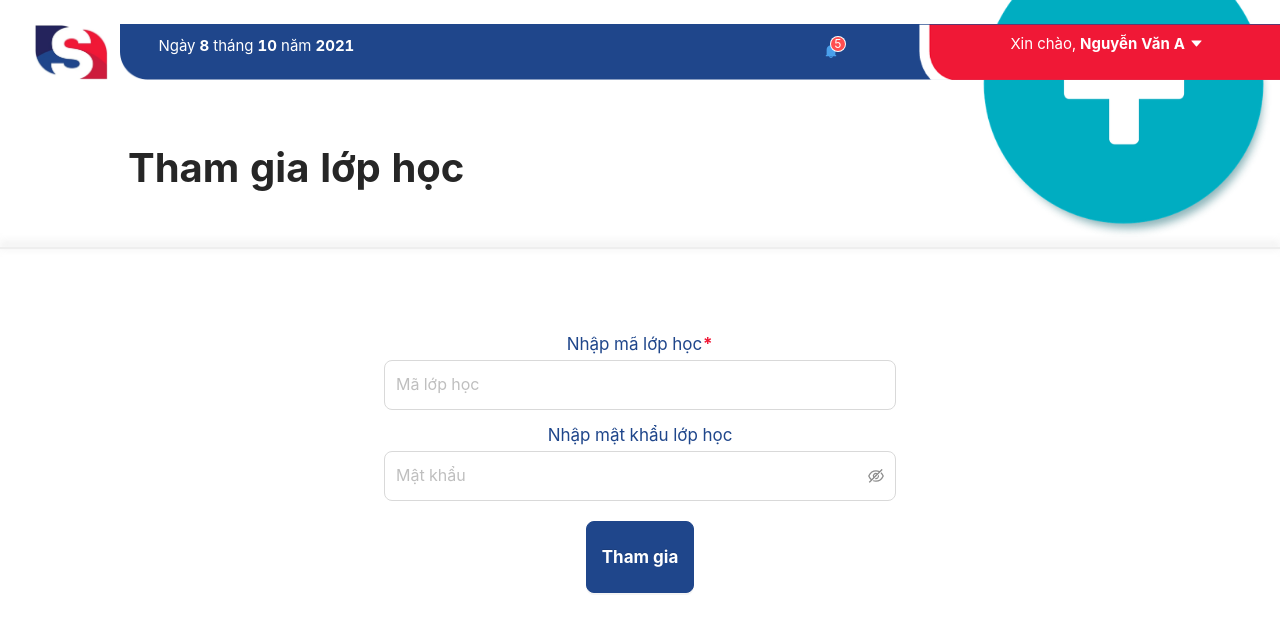
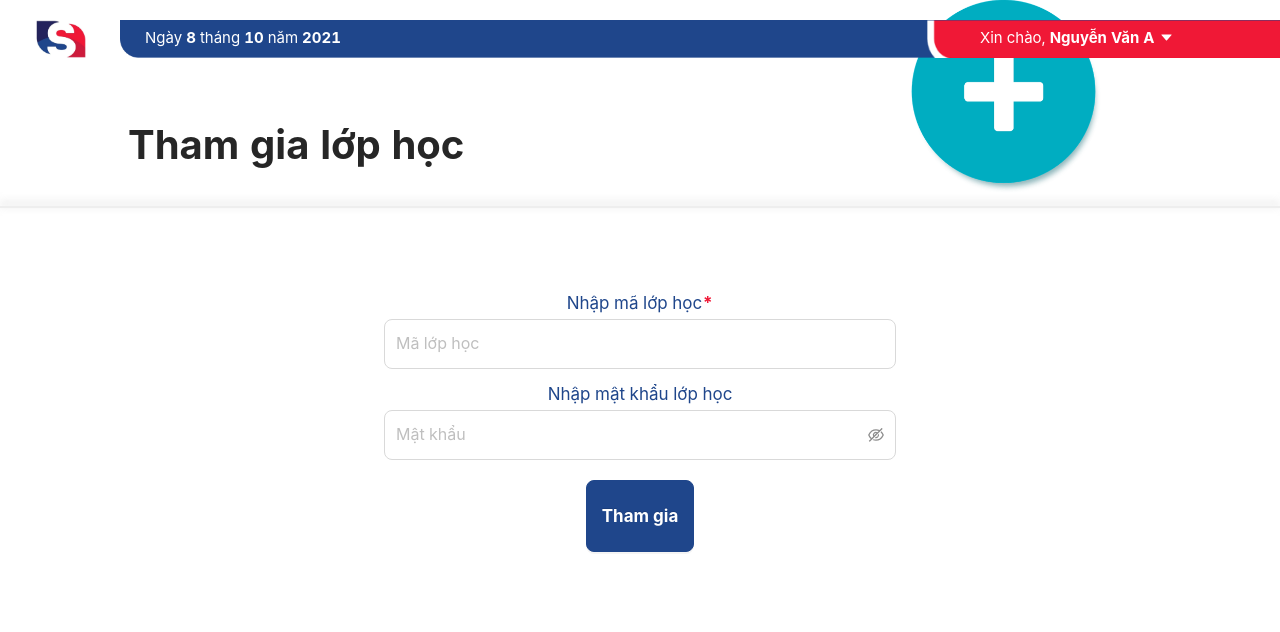
Before and after one commit to dongphong543/L03_nhom2_doancnpm211, a React (Create React App) app: page / in a window 1280 px wide. Shown: the top 632 px of the page. Built offline with nearby package versions, Linux system fonts and the light colour scheme.

Commit message:
update navbar.js

```diff
--- a/src/class_content.js
+++ b/src/class_content.js
@@ -82,9 +82,9 @@ const Class_content = () => {
             <img
                 src={board}
                 style={{
-                marginLeft: "75vw",
-                marginTop: "-34vh",
-                maxHeight: "40vh",
+                    marginLeft: "70vw",
+                    marginTop: "-200px",
+                    height: "210px",
                 }}
             />
             <hr
--- a/src/join_class.js
+++ b/src/join_class.js
@@ -19,14 +19,13 @@ const join_class = () => {
             <img
             src={join}
             style={{
-                marginLeft: "75vw",
-                marginTop: "-35vh",
-                maxHeight: "40vh",
+                marginLeft: "70vw",
+                marginTop: "-200px",
+                height: "210px",
             }}
             />
             <hr
             style={{
-                // marginTop: "-4vh",
                 backgroundColor: "#eee",
                 height: 0.05,
                 width: "auto",
--- a/src/navbar.js
+++ b/src/navbar.js
@@ -10,91 +10,69 @@ var myCurrentDate = new Date();
 
 
 const App = () => (
-  <div  style={{ overflowX: "hidden" }}>
-    <Row>
-      <Col style={{
-        marginTop: "3vh",
-        marginLeft: "10px",
-        marginRight: "110px",
-        marginBottom: "7vh"
-      }}>
+  <div
+    style={{
+      overflowX: "hidden",
+      position: "relative",
+    }}
+  >
     <img
-          className="s"
       src={logo}
       style={{
-            verticalAlign: "left",
-            height: "7vh",
+        marginTop: "20px",
+        marginLeft: "35px",
+        height: "38px",
         position: "absolute",
-            marginLeft: "23px"
       }}
     />
-
-      </Col>
-      <Col style={{
-        marginRight: "-10vw",
-        marginTop: "3vh",
-        minWidth: "10vw",
-        maxWidth: "70vw",
-      }}>
-        <img
-          className="bluebar"
-          src={bluebar}
+    <div
       style={{
+        marginTop: "20px",
+        marginLeft: "120px",
+        marginRight: "-1693px",
+        height: "38px",
         position: "absolute",
-            height: "7vh",
       }}
-        />
-        <figcaption style={{
+    >
+      <span
+        style={{
+          color: "white",
           position: "absolute",
-          width: "60vw",
-          marginTop: "1.2vh",
-          marginLeft: "3vw",
-          color: "white",
-          fontSize: "15px",
-        }}>
+          marginLeft: "25px",
+          marginTop: "6px",
+          fontSize: "15px"
+        }}
+      >
+        {" "}
         Ngày <b> {myCurrentDate.getDate()} </b> tháng
         <b> {myCurrentDate.getMonth()} </b>
         năm <b> {myCurrentDate.getFullYear()} </b>
-
-        </figcaption>
-      <Col style={{
-        marginRight: "-600px",
-        marginTop: "2vh",
-      }}>
-         <Badge count={5} size="small">
+        {/* <Badge count={5} size="small">
           <BellFilled style={{
             color: "#4AA0EB",
-            marginLeft: "55vw",
+            marginLeft: "400px",
           }} />
-        </Badge>
-      </Col>
-
-      </Col>
-
-      <Col style={{
-        marginLeft: "60vw",
-        marginRight: "-10vw",
-      }}>
+        </Badge> */}
+      </span>
 
       <img
-          className="redbar"
-          src={redbar}
+        src={bluebar}
         style={{
-            marginTop: "3vh",
-            maxHeight: "7vh",
-            position: "absolute",
-            marginLeft: "-1000px",
-            paddingLeft: "calc(23vw + 737px)",
+          height: "38px",
         }}
       />
-        <figcaption style={{
+    </div>
+    <div
+      style={{
+        position: "relative",
+        marginTop: "20px",
+      }}
+    >
+      <span style={{
+          right: "0px",
           position: "absolute",
-          right: "0px",
-
-          marginRight: "-33vw",
           width: "300px",
-          marginTop: "4vh",
-          // marginLeft: "50px",
+          marginTop: "6px",
           color: "white",
           fontSize: "15px",
         }}>
@@ -123,9 +101,20 @@ const App = () => (
               Xin chào, <b> Nguyễn Văn A <CaretDownOutlined /> </b>
             </div>
           </Dropdown>
-        </figcaption>
-        </Col>
-    </Row>
+        </span>
+
+      <img
+        src={redbar}
+        style={{
+          marginLeft: "-1090px",
+          height: "38px",
+          paddingLeft: "calc(100vw + 737px)"
+      }}
+      />
+
+
+
+    </div>
     </div>
 );
 
--- a/src/timetable.js
+++ b/src/timetable.js
@@ -97,10 +97,9 @@ const Timetable = () => (
     <img
       src={agenda}
       style={{
-        // z-index = -1,
-        marginLeft: "75vw",
-        marginTop: "-34vh",
-        maxHeight: "40vh",
+        marginLeft: "70vw",
+        marginTop: "-200px",
+        height: "210px",
       }}
     />
     <hr
```
Also changed, not shown: src/assets/red_bar.png. Lines whose indentation alone changed are shown as unchanged.
